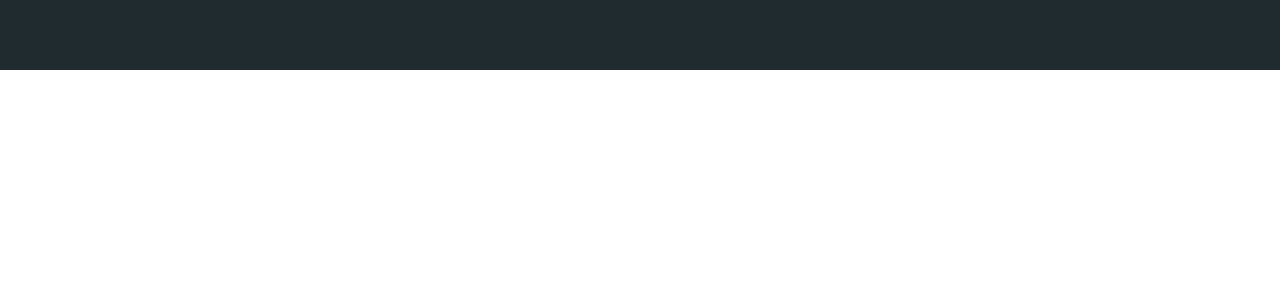
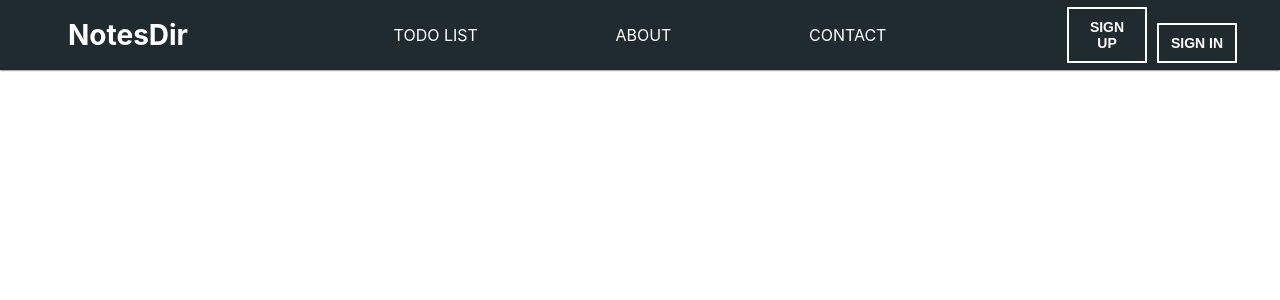
Before and after one commit to ig011/NotesDir, a Next.js app in the folder frontend/: page / in a window 1280 px wide. Shown: the top 300 px of the page. Built offline with nearby package versions, Linux system fonts and the light colour scheme.

Commit message:
Add Navbar, Footer to frontend of NotesDir WebApp

```diff
--- /dev/null
+++ b/frontend/components/Footer/Footer.module.css
@@ -0,0 +1,7 @@
+.container {
+  margin: 0px;
+  padding: 0px;
+  min-height: 200px;
+  height: 200px;
+  background-color: whitesmoke;
+}
--- /dev/null
+++ b/frontend/components/Footer/Footer.tsx
@@ -0,0 +1,8 @@
+import React from "react";
+import styles from "./Footer.module.css";
+
+function Footer() {
+  return <footer className={styles.container}></footer>;
+}
+
+export default Footer;
--- a/frontend/components/Navbar/Navbar.module.css
+++ b/frontend/components/Navbar/Navbar.module.css
@@ -1,7 +1,66 @@
 .container {
   display: grid;
-  grid-template-rows: repeat(5, auto);
+  grid-template-columns: 20% 60% 20%;
   background-color: rgb(32, 43, 48);
+  color: white;
   min-height: 70px;
   height: 70px;
+  box-shadow: 0 0 2px black;
 }
+
+.logo {
+  grid-column: 1;
+  align-self: center;
+  justify-self: center;
+  font-size: 28px;
+  font-weight: bold;
+  cursor: pointer;
+}
+
+.links {
+  grid-column: 2;
+  align-self: center;
+  justify-self: center;
+  display: flex;
+  align-items: center;
+  justify-content: space-evenly;
+  width: 100%;
+  text-transform: uppercase;
+}
+
+.links a {
+  transition: all 0.2s ease-in-out;
+  cursor: pointer;
+}
+
+.links a:hover {
+  color: rgb(116, 192, 207);
+  transform: scale(1.1);
+}
+
+.account {
+  grid-column: 3;
+  align-self: center;
+  justify-self: center;
+}
+
+.account .btn1 {
+  margin: 5px;
+  border: none;
+  padding: 10px;
+  width: 80px;
+  background-color: transparent;
+  border: 2px white solid;
+  color: white;
+  font-size: 14px;
+  font-weight: bold;
+  text-transform: uppercase;
+  cursor: pointer;
+  transition: all 0.2s ease-in-out;
+}
+
+.account .btn1:hover {
+  background-color: white;
+  color: rgb(32, 43, 48);
+  box-shadow: 0 0 10px white;
+}
--- a/frontend/components/Navbar/Navbar.tsx
+++ b/frontend/components/Navbar/Navbar.tsx
@@ -1,8 +1,28 @@
 import React from "react";
+import Link from "next/link";
 import styles from "./Navbar.module.css";
 
 function Navbar() {
-  return <div className={styles.container}></div>;
+  return (
+    <header className={styles.container}>
+      <div className={styles.logo}>NotesDir</div>
+      <div className={styles.links}>
+        <Link href="/">
+          <a>Todo list</a>
+        </Link>
+        <Link href="/about">
+          <a>About</a>
+        </Link>
+        <Link href="/contact">
+          <a>Contact</a>
+        </Link>
+      </div>
+      <div className={styles.account}>
+        <button className={styles.btn1}>Sign up</button>
+        <button className={styles.btn1}>Sign in</button>
+      </div>
+    </header>
+  );
 }
 
 export default Navbar;
--- a/frontend/pages/_app.tsx
+++ b/frontend/pages/_app.tsx
@@ -1,7 +1,15 @@
-import '../styles/globals.css'
-import type { AppProps } from 'next/app'
+import "../styles/globals.css";
+import Navbar from "../components/Navbar/Navbar";
+import Footer from "../components/Footer/Footer";
+import type { AppProps } from "next/app";
 
 function MyApp({ Component, pageProps }: AppProps) {
-  return <Component {...pageProps} />
+  return (
+    <div className="container">
+      <Navbar />
+      <Component {...pageProps} />
+      <Footer />
+    </div>
+  );
 }
-export default MyApp
+export default MyApp;
--- a/frontend/pages/index.tsx
+++ b/frontend/pages/index.tsx
@@ -10,7 +10,6 @@
         <meta name="description" content="NotesDir WebApp" />
         <link rel="icon" href="/favicon.ico" />
       </Head>
-      <Navbar />
     </div>
   );
 }
--- a/frontend/styles/globals.css
+++ b/frontend/styles/globals.css
@@ -14,3 +14,10 @@
 * {
   box-sizing: border-box;
 }
+
+.container {
+  margin: 0px;
+  padding: 0px;
+  min-height: 100vh;
+  height: 100vh;
+}
```
